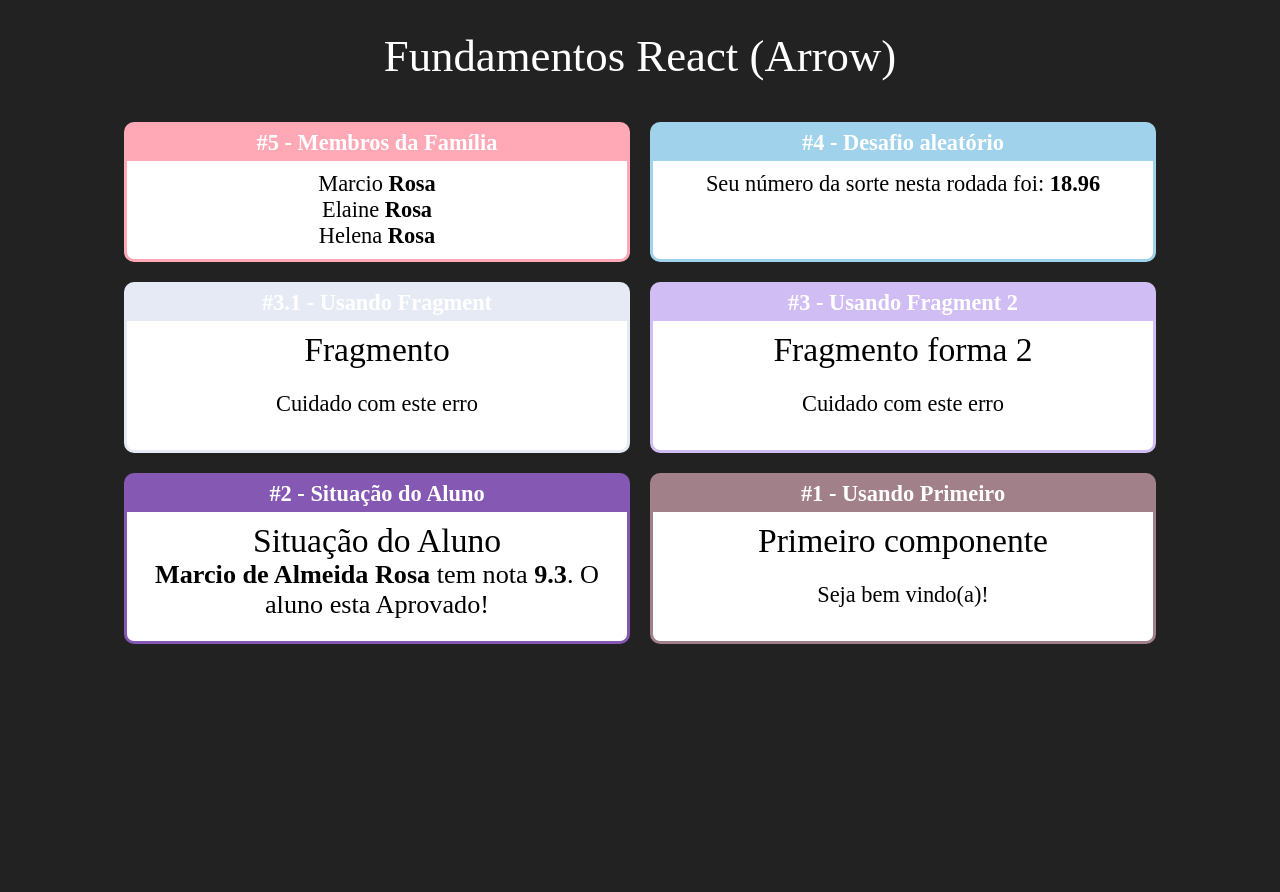
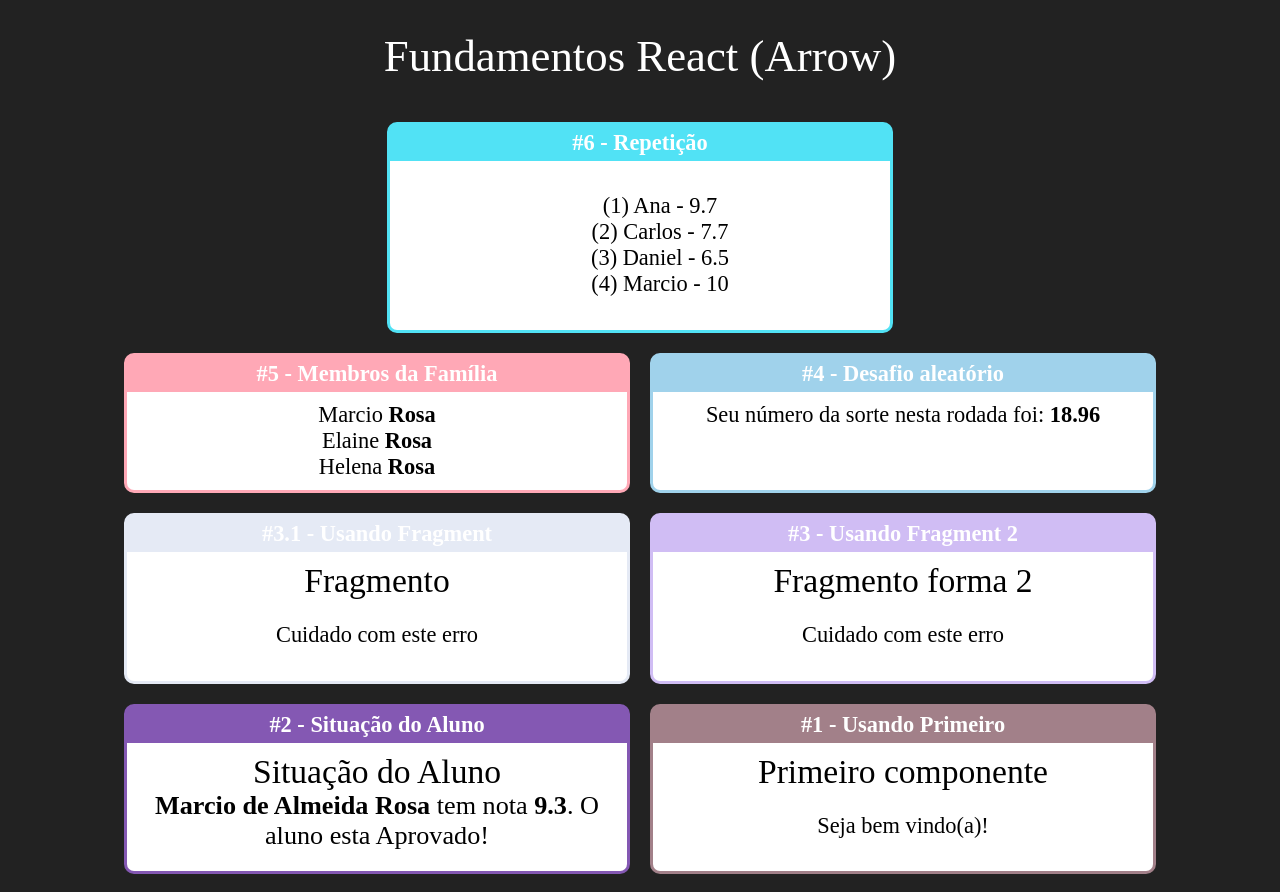
Before and after one commit to MarcioDeAlmeidaRosa/curso-react-redux, a React (Create React App) app in the folder fundamentos-react/: page / in a window 1280 px wide. Before the commit the page ends 800 px from the top, so only its background shows below. Built offline with nearby package versions, Linux system fonts and the light colour scheme.

Commit message:
Aplicando -> 29. Repetição

```diff
--- a/fundamentos-react/src/App.jsx
+++ b/fundamentos-react/src/App.jsx
@@ -9,17 +9,24 @@ import Random from "./components/basics/Random";
 import Cards from "./components/layout/Cards";
 import Family from "./components/basics/Family";
 import Membrer from "./components/basics/Membrer";
+import StudentList from "./components/repetition/studentList";
 
 export default () => (
   <div className="App">
     <h1>Fundamentos React (Arrow)</h1>
 
     <div className="Cards">
+      <Cards title="#6 - Repetição" color="#51e2f5">
+        <StudentList />
+      </Cards>
+    </div>
+
+    <div className="Cards">
       <Cards title="#5 - Membros da Família" color="#ffa8B6">
-        <Family surname="Rosa" >
-          <Membrer name='Marcio' />
-          <Membrer name='Elaine' />
-          <Membrer name='Helena' />
+        <Family surname="Rosa">
+          <Membrer name="Marcio" />
+          <Membrer name="Elaine" />
+          <Membrer name="Helena" />
         </Family>
       </Cards>
 
--- /dev/null
+++ b/fundamentos-react/src/components/repetition/studentList.jsx
@@ -0,0 +1,17 @@
+import React from "react";
+import students from "../../data/students";
+
+export default (props) => {
+  const lis = students.map((student) => {
+    return (
+      <li key={student.id}>
+        ({student.id}) {student.name} - {student.grade}
+      </li>
+    );
+  });
+  return (
+    <div>
+      <ul style={{ listStyle: "none" }}>{lis}</ul>
+    </div>
+  );
+};
--- /dev/null
+++ b/fundamentos-react/src/data/students.js
@@ -0,0 +1,6 @@
+export default [
+  { id: 1, name: "Ana", grade: 9.7 },
+  { id: 2, name: "Carlos", grade: 7.7 },
+  { id: 3, name: "Daniel", grade: 6.5 },
+  { id: 4, name: "Marcio", grade: 10.0 },
+];
```
